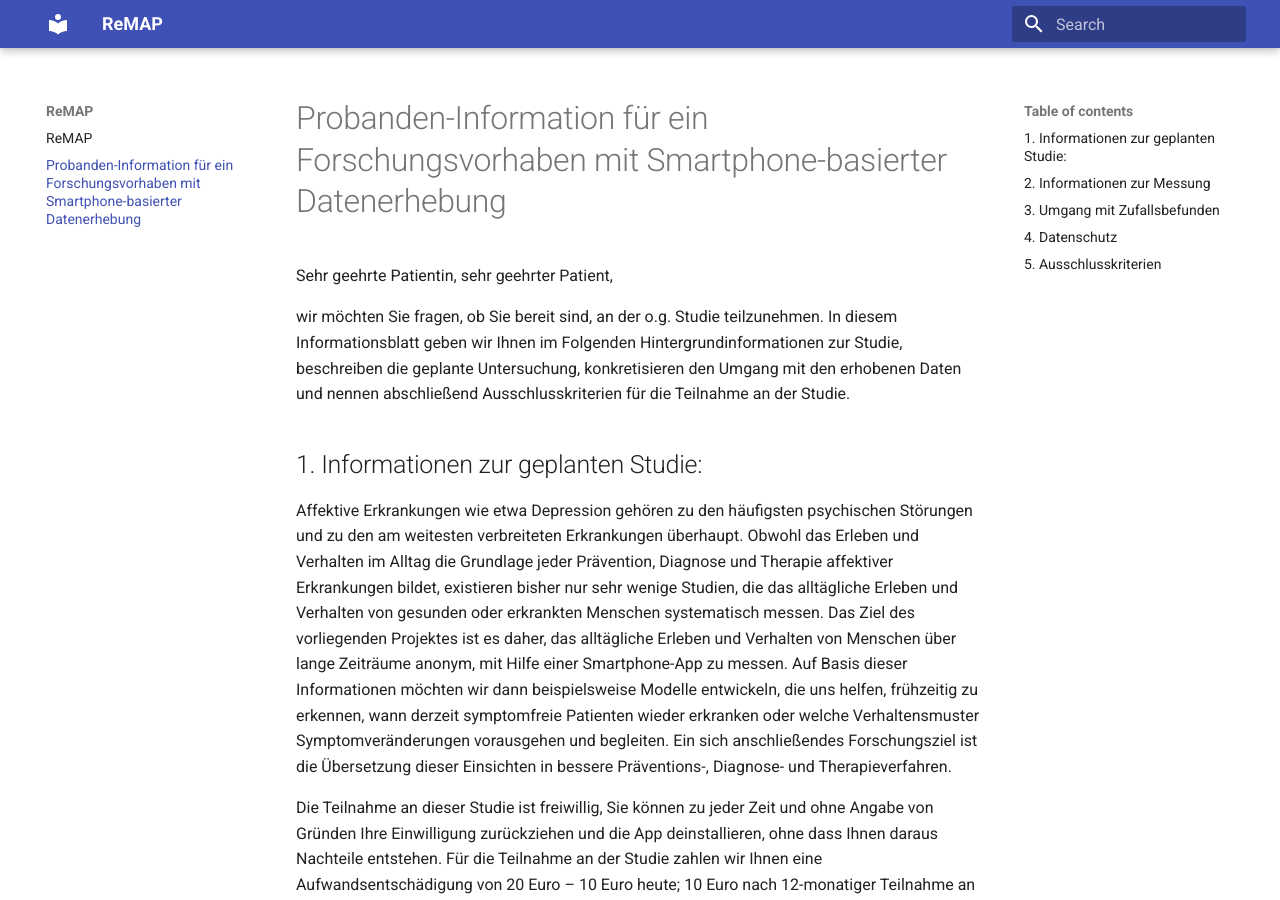
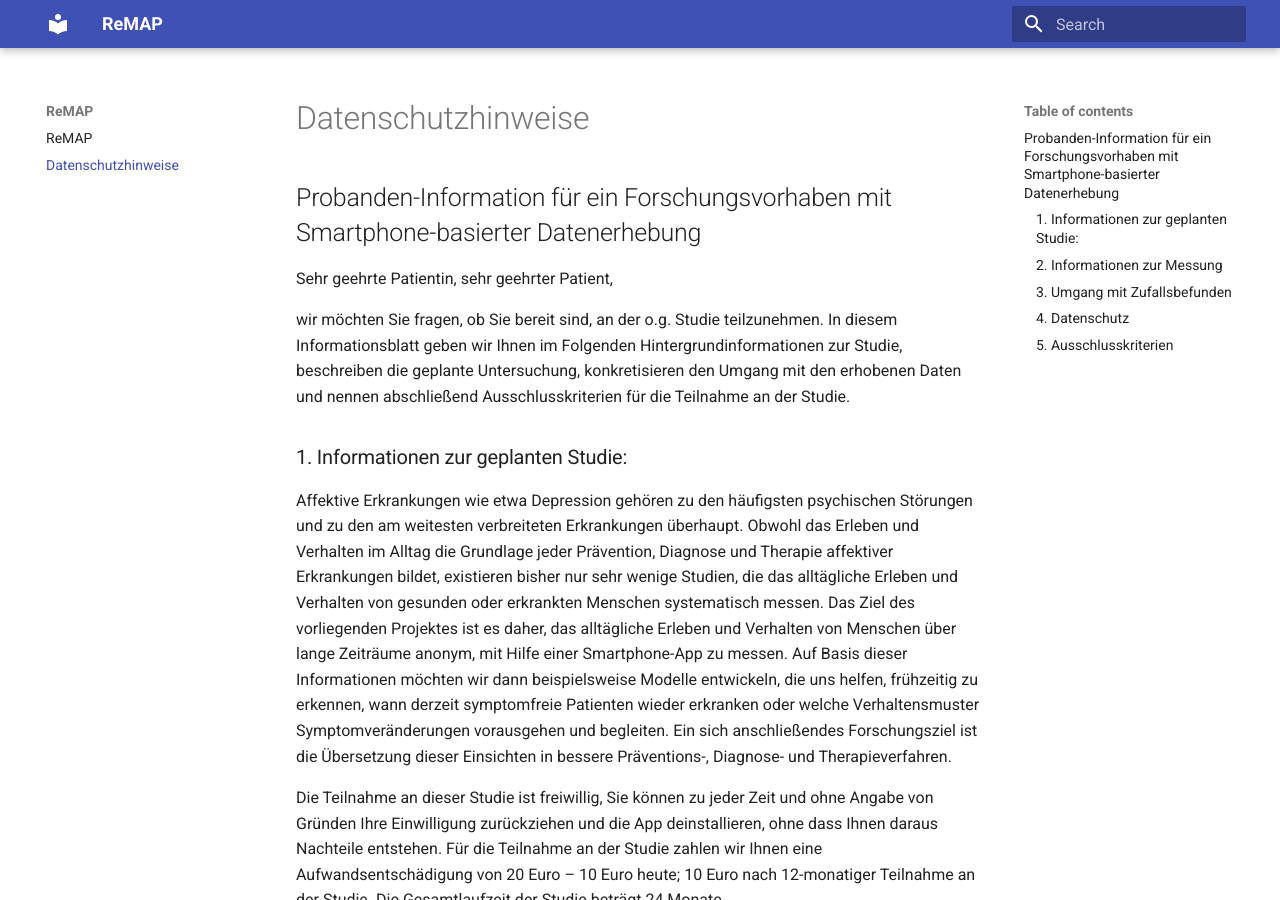
Before and after one commit to wwu-remap/wwu-remap.github.io, an MkDocs documentation site: the page built from docs/privacy-policy.md, in a window 1280 px wide and 900 px high. Built offline with MkDocs 1.6.1 and Material for MkDocs 9.7.7, drawn with Linux system fonts in a browser that asks for light colours.

Commit message:
Update and rename data-policy.md to privacy-policy.md

```diff
--- a/docs/data-policy.md
+++ b/docs/privacy-policy.md
@@ -1,30 +1,32 @@
-# Probanden-Information für ein Forschungsvorhaben  mit Smartphone-basierter Datenerhebung
+# Datenschutzhinweise
+
+## Probanden-Information für ein Forschungsvorhaben  mit Smartphone-basierter Datenerhebung
 
 Sehr geehrte Patientin, sehr geehrter Patient,
 
 wir möchten Sie fragen, ob Sie bereit sind, an der o.g. Studie teilzunehmen. In diesem Informationsblatt geben wir Ihnen im Folgenden Hintergrundinformationen zur Studie, beschreiben die geplante Untersuchung, konkretisieren den Umgang mit den erhobenen Daten und nennen abschließend Ausschlusskriterien für die Teilnahme an der Studie.
 
-## 1. Informationen zur geplanten Studie:
+### 1. Informationen zur geplanten Studie:
 
 Affektive Erkrankungen wie etwa Depression gehören zu den häufigsten psychischen Störungen und zu den am weitesten verbreiteten Erkrankungen überhaupt. Obwohl das Erleben und Verhalten im Alltag die Grundlage jeder Prävention, Diagnose und  Therapie affektiver Erkrankungen bildet, existieren bisher nur sehr wenige Studien, die das alltägliche Erleben und Verhalten von gesunden oder erkrankten Menschen systematisch messen. Das Ziel des vorliegenden Projektes ist es daher, das alltägliche Erleben und Verhalten von Menschen über lange Zeiträume anonym, mit Hilfe einer Smartphone-App zu messen. Auf Basis dieser Informationen möchten wir dann beispielsweise Modelle entwickeln, die uns helfen, frühzeitig zu erkennen, wann derzeit symptomfreie Patienten wieder erkranken oder welche Verhaltensmuster Symptomveränderungen vorausgehen und begleiten. Ein sich anschließendes Forschungsziel ist die Übersetzung dieser Einsichten in bessere Präventions-, Diagnose- und Therapieverfahren.
 
 Die Teilnahme an dieser Studie ist freiwillig, Sie können zu jeder Zeit und ohne Angabe von Gründen Ihre Einwilligung zurückziehen und die App deinstallieren, ohne dass Ihnen daraus Nachteile entstehen. Für die Teilnahme an der Studie zahlen wir Ihnen eine Aufwandsentschädigung von 20 Euro – 10 Euro heute; 10 Euro nach 12-monatiger Teilnahme an der Studie. Die Gesamtlaufzeit der Studie beträgt 24 Monate.
 
-## 2. Informationen zur Messung
+### 2. Informationen zur Messung
 
 Alle Messungen im Rahmen der Studie werden ausschließlich mit einer Smartphone-App durchgeführt, die auf Android und iOS Geräten installiert werden kann und für zwei Jahre aktiv bleiben soll. Die App erhebt Daten über Ihr Aktivitätsniveau (Bewegung, Beschleunigung, Position per GPS, Batterieladung und zeitlicher Verlauf, Anzahl und Dauer der Anrufe, Häufigkeit und Dauer der Displayaktivierung). Zusätzlich bitten wir Sie, einmal wöchentlich Auskunft über ihre Stimmung (eine Frage) und Ihr Schlafverhalten (eine Frage) zu geben und eine Sprachnachricht über die App abzugeben, in der Sie in ein bis drei Minuten berichten, wie es Ihnen in der letzten Woche ging. Der Gesamtaufwand liegt, je nach Länge Ihrer Sprachnachricht, also insgesamt bei zwei bis vier Minuten pro Woche. Einmal monatlich bitten wir zusätzlich, einen Fragebogen zur Beurteilung depressiver Symptomatik in der App per multiple-choice auszufüllen (ca. 5-10 Minuten). Die Beantwortung der Fragen oder die Abgabe der Sprachnachricht kann jederzeit abgelehnt werden, ohne dass deshalb die Teilnahme an der Studie insgesamt beendet werden müsste. Nichtsdestotrotz möchten wir Sie bitten, sich die wenigen Minuten pro Woche zu nehmen, um unsere Studie zu unterstützen.
 
 Der Gesamtaufwand für die Teilnahme an der Studie beträgt damit etwa zwischen 15 und 25 Minuten pro Monat.
 
-## 3. Umgang mit Zufallsbefunden
+### 3. Umgang mit Zufallsbefunden
 
 Bei der Studie handelt es sich um eine Forschungsstudie. Eine psychiatrische Befundung der Daten im Sinne einer klinischen Diagnostik findet daher nicht statt. Automatisiert wird allerdings im Fragebogen (nicht bei der Sprachnachricht) geprüft, ob Probanden möglicherweise klinisch relevante Suizid-Absichten äußern. Sollte dies der Fall sein, werden Sie durch die App angehalten, sich professionelle Hilfe zu suchen. Zusätzlich wird sich der Studienleiter telefonisch mit Ihnen in Verbindung setzen und das weitere Vorgehen besprechen. Falls Sie dies nicht wünschen, stellt das ein Ausschlusskriterium für die Teilnahme an der Studie dar.
 
-## 4. Datenschutz
+### 4. Datenschutz
 
 Ihre Daten werden zunächst auf Ihrem eigenen Smartphone gespeichert und bei bestehender Internetverbindung (WLAN) an einen nach den strengen gesetzlichen Bestimmungen konfigurierten, TÜV zertifizierten Server auf deutschem Boden weitergeleitet. Wir empfehlen hierfür die Nutzung eines passwortgeschützten WLAN Netzwerks. Die Datenübermittlung geschieht natürlich verschlüsselt, wie Sie es vom Online Banking oder von Nachrichten-Apps kennen (via SSL). Die Weitergabe, Speicherung und Auswertung dieser studienbezogenen Daten erfolgt nach gesetzlichen Bestimmungen ohne Namensnennung und setzt vor Teilnahme an der Studie Ihre freiwillige Einwilligung voraus.Ihre Daten werden für 10 Jahre gespeichert, Zugriff auf die Daten haben die Studienleiter und wissenschaftliche Mitarbeiter der Studie. Die Zuordnung Ihrer Daten zu Ihrer Person ist nur am Studienzentrum in Münster durch den Studienleiter möglich. Ihre Daten sind zu jeder Zeit pseudonymisiert, d.h. alle Arbeiten an Ihren Daten erfolgen ausschließlich über einen Code. Nur der Studienleiter kann diesen Ihrer Person zuordnen. Sollten Sie während der zweijährigen Laufzeit der Studie Ihr Telefon wechseln, müssen Sie die App lediglich neu installieren und ihren anonymen Probandencode nochmals eingeben. Bei Problemen helfen wir Ihnen natürlich jederzeit gern.
 
-## 5. Ausschlusskriterien
+### 5. Ausschlusskriterien
 
 Ausschlusskriterien für die Untersuchung sind akute oder chronische neurologische, internistische oder sonstige Erkrankungen. Probanden, die nicht über mögliche Zufallsbefunde informiert werden wollen, können ebenfalls nicht an der Studie teilnehmen.
 
```
